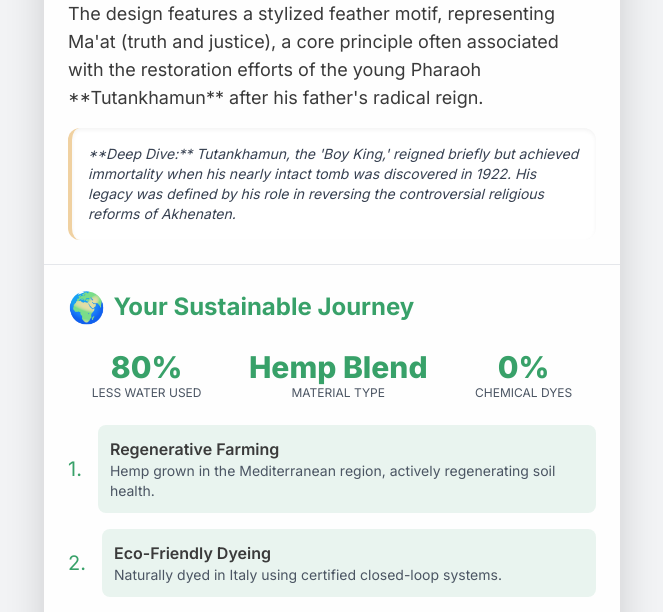
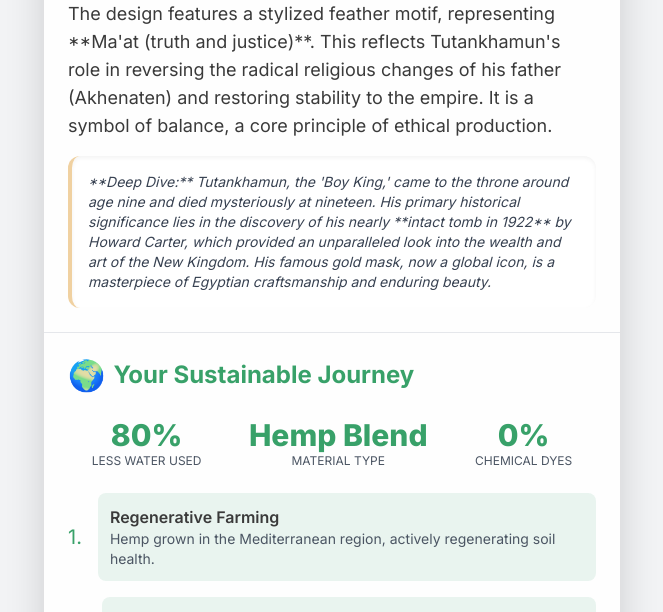
Before and after one commit to mosama770/artifact-apparel-qr-content, a plain HTML site: page index.html in a window 1280 px wide. Shown: the part 595-1207 px from the top of the page, without its empty margins (308-971 px from the left). Drawn offline with nearby package versions, Linux system fonts and the light colour scheme.

Commit message:
Add files via upload

```diff
--- a/index.html
+++ b/index.html
@@ -154,10 +154,10 @@
             'tutankhamun': {
                 productName: "The Tut's Legacy Tee (Feather of Ma'at)",
                 artifactId: "AA-EGY-TUT-2025",
-                designStory: "The design features a stylized feather motif, representing Ma'at (truth and justice), a core principle often associated with the restoration efforts of the young Pharaoh **Tutankhamun** after his father's radical reign.",
-                deepDive: "Tutankhamun, the 'Boy King,' reigned briefly but achieved immortality when his nearly intact tomb was discovered in 1922. His legacy was defined by his role in reversing the controversial religious reforms of Akhenaten.",
-                imageText: "Image: Tut's Legacy Tee",
-                imageUrl: "https://placehold.co/800x600/10b981/fff?text=TUTANKHAMUN+ARTIFACT",
+                designStory: "The design features a stylized feather motif, representing **Ma'at (truth and justice)**. This reflects Tutankhamun's role in reversing the radical religious changes of his father (Akhenaten) and restoring stability to the empire. It is a symbol of balance, a core principle of ethical production.",
+                deepDive: "Tutankhamun, the 'Boy King,' came to the throne around age nine and died mysteriously at nineteen. His primary historical significance lies in the discovery of his nearly **intact tomb in 1922** by Howard Carter, which provided an unparalleled look into the wealth and art of the New Kingdom. His famous gold mask, now a global icon, is a masterpiece of Egyptian craftsmanship and enduring beauty.",
+                imageText: "Image: Tutankhamun's Gold Mask, a symbol of eternal craftsmanship.",
+                imageUrl: "http://googleusercontent.com/image_collection/image_retrieval/9374324556239691654",
                 waterSaved: "80%",
                 material: "Hemp Blend",
                 supplyChain: [
@@ -169,16 +169,17 @@
             'ramesses': {
                 productName: "The Ramesses Power Tee (Khepresh Crown)",
                 artifactId: "AA-EGY-RAM-2025",
-                designStory: "This print features the Khepresh (blue war crown) and a powerful chariot outline, symbolizing the great military and construction leader **Ramesses II**.",
-                deepDive: "Ramesses II, or Ramesses the Great, was arguably the most powerful Pharaoh of the New Kingdom. He is famous for the Battle of Kadesh and his monumental building projects, including the great temples of Abu Simbel.",
-                imageText: "Image: Ramesses Power Tee",
-                imageUrl: "https://placehold.co/800x600/f59e0b/fff?text=RAMESSES+II+ARTIFACT",
-                waterSaved: "70%",
-                material: "Recycled PET",
+                designStory: "Inspired by the monumentality of **Ramesses II**, this design features a bold, simplified **Khepresh (Blue War Crown)** and the powerful stance of a chariot horse. It symbolizes strength, longevity, and the indelible mark left on history. Our commitment to durable material mirrors the endurance of his stone monuments.",
+                deepDive: "Ramesses the Great reigned for an unprecedented **66 years (1279–1213 BC)**, commanding one of Egypt's most stable and prosperous periods. He is most famous for his monumental building projects, including the great temples of Abu Simbel and the Ramesseum. His legacy is one of **immense power and stability**, a testament to enduring craftsmanship—a value we share in sustainable apparel.",
+                imageText: "Image: Colossal Statue of Ramesses II at the Great Temple of Abu Simbel.",
+                imageUrl: "http://googleusercontent.com/image_collection/image_retrieval/15945067445690056150",
+                waterSaved: "75%",
+                material: "Certified Organic Cotton",
                 supplyChain: [
-                    { step: "Waste Sourcing", detail: "Recycled polyester sourced from ocean-bound plastic in Southeast Asia." },
-                    { step: "Fiber Blending", detail: "Blended with organic cotton in a low-energy facility in India." },
-                    { step: "Quality Finishing", detail: "Assembled and quality checked by a women-led co-op in Vietnam." }
+                    { step: "Organic Fiber Sourcing", detail: "100% GOTS-certified organic cotton from rain-fed farms in the Aegean region, minimizing water consumption." },
+                    { step: "Low-Impact Knitting", detail: "Fabric knitted in a certified zero-waste facility in Portugal." },
+                    { step: "Detailing & Finishing", detail: "Printed using non-toxic, Azo-free dyes. Hand-finished tags made from recycled paper." },
+                    { step: "Longevity Pledge", detail: "Designed for a minimum 5-year wear lifecycle, promoting durability over disposal." }
                 ]
             }
             // Add more kings/artifacts here: 'cleopatra', 'akhenaten', etc.
```
